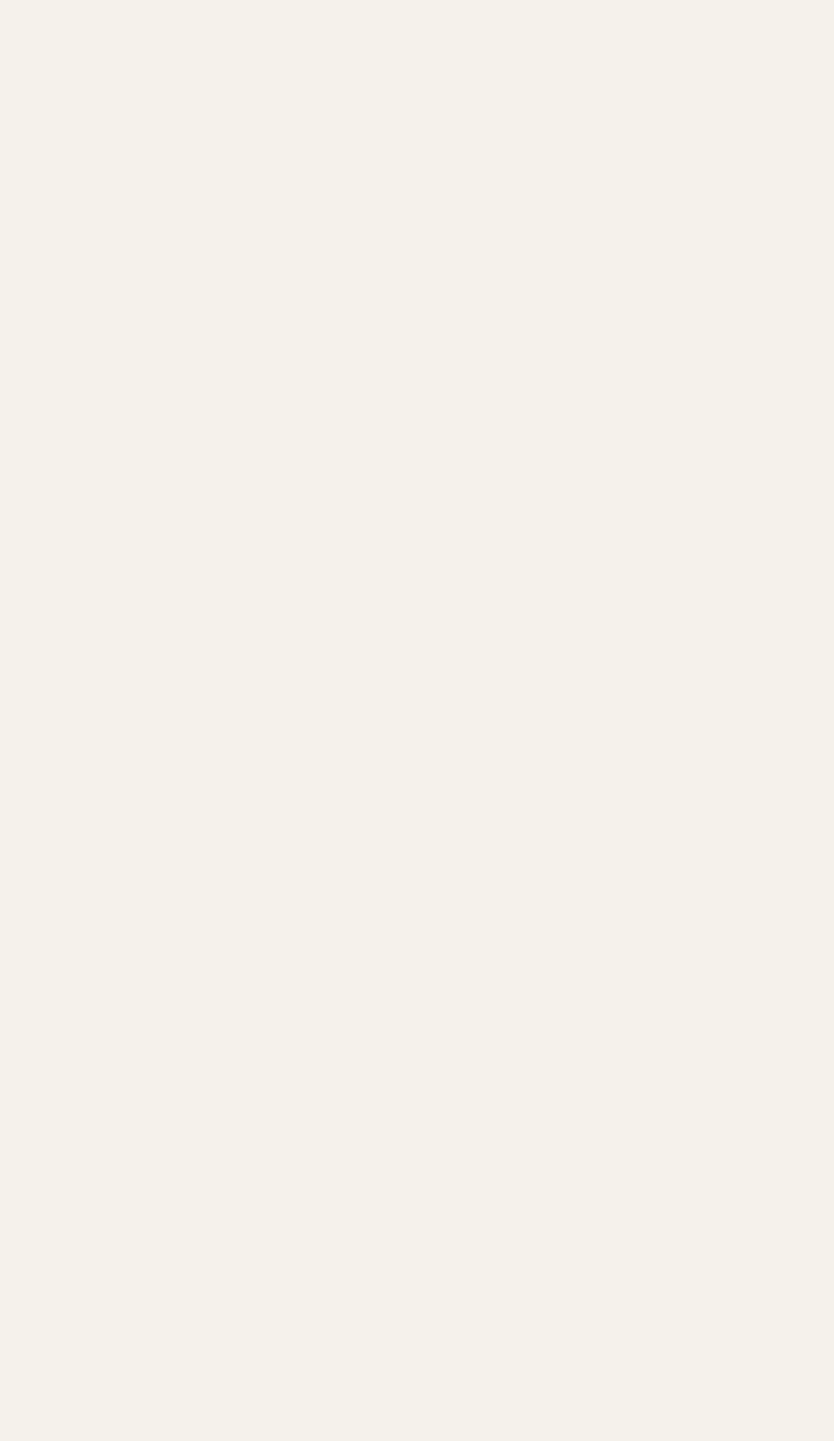
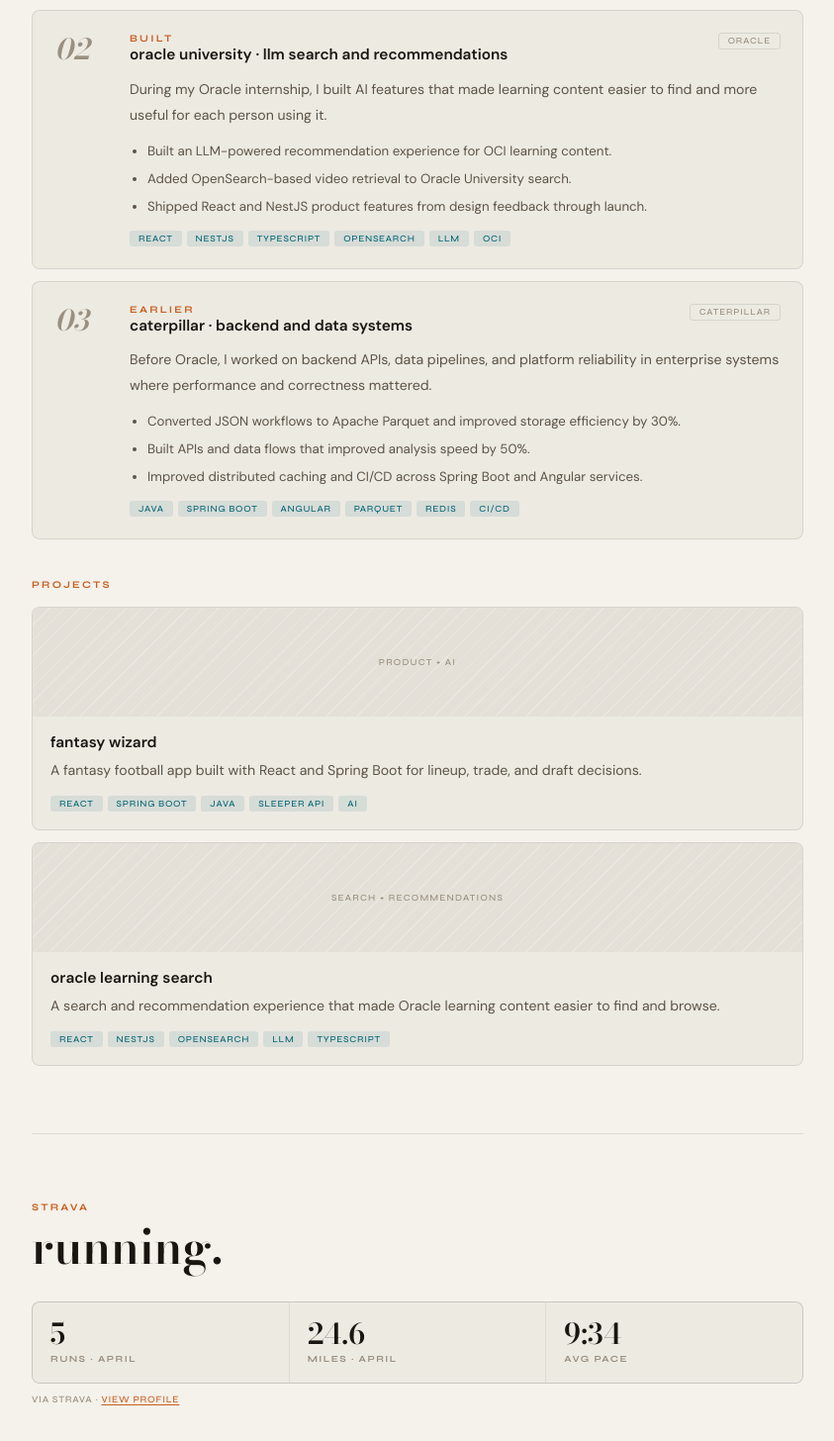
Before and after one commit to SpeciLiam/PersonalWebsite, a Next.js app: page / in a window 1280 px wide. Shown: the part 1336-2792 px from the top of the page at 99% size, without its empty margins (218-1061 px from the left). Before the commit the page ends 976 px from the top, so only its background shows below. Built offline with nearby package versions, Linux system fonts and the light colour scheme.

Commit message:
Convert site to one-page layout

```diff
--- a/src/app/page.module.css
+++ b/src/app/page.module.css
@@ -17,6 +17,7 @@
 .section {
   padding: 68px 0;
   border-bottom: 1px solid var(--line);
+  scroll-margin-top: 24px;
 }
 
 .homeHeroTop {
@@ -114,6 +115,15 @@
 .heroCopy h1 {
   margin: 8px 0 16px;
   font-size: 3rem;
+}
+
+.sectionTitle {
+  margin: 10px 0 32px;
+  font-family: var(--font-bodoni), Georgia, serif;
+  font-size: 3rem;
+  font-weight: 600;
+  line-height: 0.98;
+  letter-spacing: 0;
 }
 
 .kicker,
@@ -230,7 +240,45 @@
 }
 
 .timelineCard {
+  display: grid;
+  grid-template-columns: 56px 1fr;
+  gap: 20px;
   padding: 22px;
+}
+
+.workNumber {
+  color: var(--ink-faint);
+  font-family: var(--font-bodoni), Georgia, serif;
+  font-size: 1.8rem;
+  font-style: italic;
+  font-weight: 600;
+  line-height: 1.2;
+}
+
+.workHeader {
+  display: flex;
+  align-items: flex-start;
+  justify-content: space-between;
+  gap: 14px;
+  margin-bottom: 6px;
+}
+
+.companyChips {
+  display: flex;
+  flex-wrap: wrap;
+  gap: 6px;
+  justify-content: flex-end;
+}
+
+.companyChips span {
+  padding: 2px 9px;
+  border: 1px solid var(--line);
+  border-radius: 3px;
+  color: var(--ink-faint);
+  font-family: var(--font-syne), sans-serif;
+  font-size: 0.57rem;
+  letter-spacing: 0.1em;
+  text-transform: uppercase;
 }
 
 .timelineCard h3,
@@ -265,6 +313,14 @@
 .projectCard:hover {
   border-color: var(--accent);
   transform: translateY(-3px);
+}
+
+.projectBlock {
+  margin-top: 40px;
+}
+
+.projectBlock > .sectionEyebrow {
+  margin-bottom: 16px;
 }
 
 .projectImageWrap,
--- a/src/app/page.tsx
+++ b/src/app/page.tsx
@@ -1,14 +1,14 @@
 import Image from "next/image";
 import { SiteHeader } from "@/components/SiteHeader";
 import { SocialLinks } from "@/components/SocialLinks";
-import { homeHighlights, withAssetBase, withBasePath } from "./site";
+import { homeHighlights, hobbies, projects, withAssetBase, work } from "./site";
 import styles from "./page.module.css";
 
 export default function Home() {
   return (
     <div className={styles.page}>
       <main className={styles.main}>
-        <section className={styles.hero}>
+        <section id="top" className={styles.hero}>
           <SiteHeader currentPath="/" />
           <div className={styles.homeHeroTop}>
             <div className={styles.heroCopy}>
@@ -33,15 +33,16 @@
             production issues, and occasionally shipping something from scratch.
           </p>
           <div className={styles.heroQuickLinks}>
-            <a href={withBasePath("/work")}>work</a>
-            <a href={withBasePath("/running")}>running</a>
-            <a href={withBasePath("/hobbies")}>hobbies</a>
-            <a href={withBasePath("/contact")}>contact</a>
+            <a href="#now">now</a>
+            <a href="#work">work</a>
+            <a href="#running">running</a>
+            <a href="#hobbies">hobbies</a>
+            <a href="#contact">contact</a>
           </div>
           <SocialLinks />
         </section>
 
-        <section className={styles.section}>
+        <section id="now" className={styles.section}>
           <p className={styles.sectionEyebrow}>now</p>
           <div className={styles.pulseRow}>
             <span className={styles.pulseDot} />
@@ -57,6 +58,167 @@
             ))}
           </div>
         </section>
+
+        <section id="work" className={styles.section}>
+          <p className={styles.sectionEyebrow}>experience</p>
+          <h2 className={styles.sectionTitle}>work.</h2>
+          <div className={styles.timeline}>
+            {work.map((item, index) => (
+              <article key={item.title} className={styles.timelineCard}>
+                <div className={styles.workNumber}>0{index + 1}</div>
+                <div>
+                  <div className={styles.workHeader}>
+                    <div>
+                      <p className={styles.timelineEyebrow}>{item.eyebrow}</p>
+                      <h3>{item.title}</h3>
+                    </div>
+                    <div className={styles.companyChips}>
+                      {item.brands.map((brand) => (
+                        <span key={brand}>{brand === "googleCloud" ? "Google Cloud" : brand}</span>
+                      ))}
+                    </div>
+                  </div>
+                  <p className={styles.timelineBody}>{item.body}</p>
+                  <ul className={styles.pointList}>
+                    {item.points.map((point) => (
+                      <li key={point}>{point}</li>
+                    ))}
+                  </ul>
+                  <div className={styles.techRow}>
+                    {item.tech.map((t) => (
+                      <span key={t} className={styles.techTag}>{t}</span>
+                    ))}
+                  </div>
+                </div>
+              </article>
+            ))}
+          </div>
+
+          <div className={styles.projectBlock}>
+            <p className={styles.sectionEyebrow}>projects</p>
+            <div className={styles.projectGrid}>
+              {projects.map((project) => (
+                <article key={project.title} className={styles.projectCard}>
+                  <div className={styles.imageShell}>
+                    <div className={styles.imagePlaceholder}>
+                      <span>{project.tag}</span>
+                    </div>
+                  </div>
+                  <div className={styles.projectContent}>
+                    <h3>{project.title}</h3>
+                    <p className={styles.timelineBody}>{project.description}</p>
+                    <div className={styles.techRow}>
+                      {project.tech.map((t) => (
+                        <span key={t} className={styles.techTag}>{t}</span>
+                      ))}
+                    </div>
+                  </div>
+                </article>
+              ))}
+            </div>
+          </div>
+        </section>
+
+        <section id="running" className={styles.section}>
+          <p className={styles.sectionEyebrow}>strava</p>
+          <h2 className={styles.sectionTitle}>running.</h2>
+          <div className={styles.runSummaryRow}>
+            <div className={styles.runStat}>
+              <span className={styles.runStatValue}>5</span>
+              <span className={styles.runStatLabel}>runs · april</span>
+            </div>
+            <div className={styles.runStat}>
+              <span className={styles.runStatValue}>24.6</span>
+              <span className={styles.runStatLabel}>miles · april</span>
+            </div>
+            <div className={styles.runStat}>
+              <span className={styles.runStatValue}>9:34</span>
+              <span className={styles.runStatLabel}>avg pace</span>
+            </div>
+          </div>
+          <p className={styles.stravaAttribution}>
+            via strava ·{" "}
+            <a href="https://www.strava.com/athletes/109662176" target="_blank" rel="noopener noreferrer">
+              view profile
+            </a>
+          </p>
+        </section>
+
+        <section id="hobbies" className={styles.section}>
+          <p className={styles.sectionEyebrow}>outside work</p>
+          <h2 className={styles.sectionTitle}>hobbies.</h2>
+          <div className={styles.hobbyGrid}>
+            {hobbies.map((hobby) => (
+              <article key={hobby.title} className={styles.hobbyCard}>
+                <div className={styles.hobbyContent}>
+                  <p className={styles.timelineEyebrow}>{hobby.tag}</p>
+                  <h3>{hobby.title}</h3>
+                </div>
+                <div className={styles.hobbyMedia}>
+                  {hobby.gallery ? (
+                    <div
+                      className={`${styles.photoGallery} ${
+                        hobby.galleryLayout === "grid" ? styles.photoGalleryGrid : ""
+                      }`}
+                    >
+                      {hobby.gallery.map((shot) => (
+                        <div key={shot.src} className={styles.galleryShot}>
+                          <Image
+                            src={withAssetBase(shot.src)}
+                            alt={shot.alt}
+                            width={shot.width}
+                            height={shot.height}
+                            className={styles.galleryImage}
+                            sizes={
+                              hobby.galleryLayout === "grid"
+                                ? "(max-width: 720px) 100vw, 32vw"
+                                : "(max-width: 720px) 100vw, 49vw"
+                            }
+                          />
+                        </div>
+                      ))}
+                    </div>
+                  ) : hobby.imageSrc ? (
+                    <div className={styles.detailFrame}>
+                      <Image
+                        src={withAssetBase(hobby.imageSrc)}
+                        alt={hobby.imageAlt ?? hobby.title}
+                        width={hobby.imageWidth ?? 768}
+                        height={hobby.imageHeight ?? 1024}
+                        className={styles.detailImage}
+                        sizes="(max-width: 720px) 100vw, 780px"
+                      />
+                    </div>
+                  ) : null}
+                </div>
+                <p className={styles.timelineBody}>{hobby.description}</p>
+              </article>
+            ))}
+          </div>
+        </section>
+
+        <section id="contact" className={styles.section}>
+          <p className={styles.sectionEyebrow}>contact</p>
+          <h2 className={styles.sectionTitle}>let&apos;s talk.</h2>
+          <p className={styles.summary}>
+            always open to interesting conversations. email is still the easiest
+            way to reach me.
+          </p>
+          <div className={styles.contactGrid}>
+            <a className={styles.contactCard} href="mailto:liamvanpj@gmail.com">
+              <p>email</p>
+              <span>liamvanpj@gmail.com</span>
+            </a>
+            <a className={styles.contactCard} href="https://github.com/SpeciLiam" target="_blank" rel="noopener noreferrer">
+              <p>github</p>
+              <span>SpeciLiam</span>
+            </a>
+            <a className={styles.contactCard} href="https://www.linkedin.com/in/liam-van" target="_blank" rel="noopener noreferrer">
+              <p>linkedin</p>
+              <span>liam-van</span>
+            </a>
+          </div>
+        </section>
       </main>
     </div>
   );
--- a/src/app/site.ts
+++ b/src/app/site.ts
@@ -2,11 +2,11 @@
 export const withBasePath = (path: string) => path;
 
 export const tabs = [
-  { label: "home", href: "/" },
-  { label: "work", href: "/work" },
-  { label: "running", href: "/running" },
-  { label: "hobbies", href: "/hobbies" },
-  { label: "contact", href: "/contact" },
+  { label: "now", href: "#now" },
+  { label: "work", href: "#work" },
+  { label: "running", href: "#running" },
+  { label: "hobbies", href: "#hobbies" },
+  { label: "contact", href: "#contact" },
 ];
 
 export const homeHighlights = [
--- a/src/components/SiteHeader.tsx
+++ b/src/components/SiteHeader.tsx
@@ -1,17 +1,17 @@
-import { tabs, withBasePath } from "@/app/site";
+import { tabs } from "@/app/site";
 import styles from "./site-header.module.css";
 
 export function SiteHeader({ currentPath }: { currentPath: string }) {
   return (
     <div className={styles.topBar}>
-      <a href={withBasePath("/")} className={styles.markWrap} aria-label="Liam Van home">
+      <a href="#top" className={styles.markWrap} aria-label="Liam Van home">
         lv.
       </a>
       <nav className={styles.tabNav} aria-label="Section navigation">
         {tabs.map((tab) => (
           <a
             key={tab.href}
-            href={withBasePath(tab.href)}
+            href={tab.href}
             className={`${styles.tabLink} ${
               currentPath === tab.href ? styles.active : ""
             }`}
```
